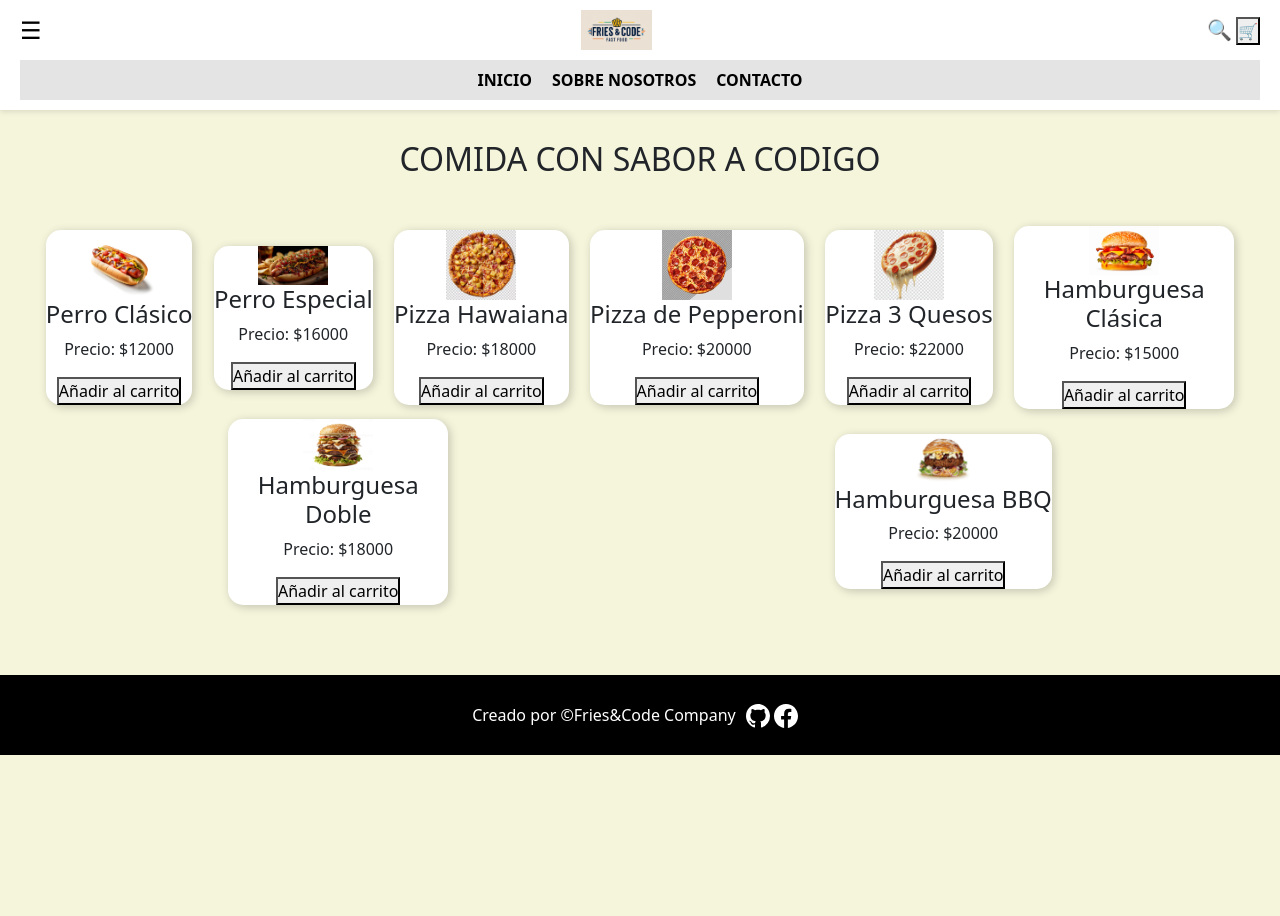
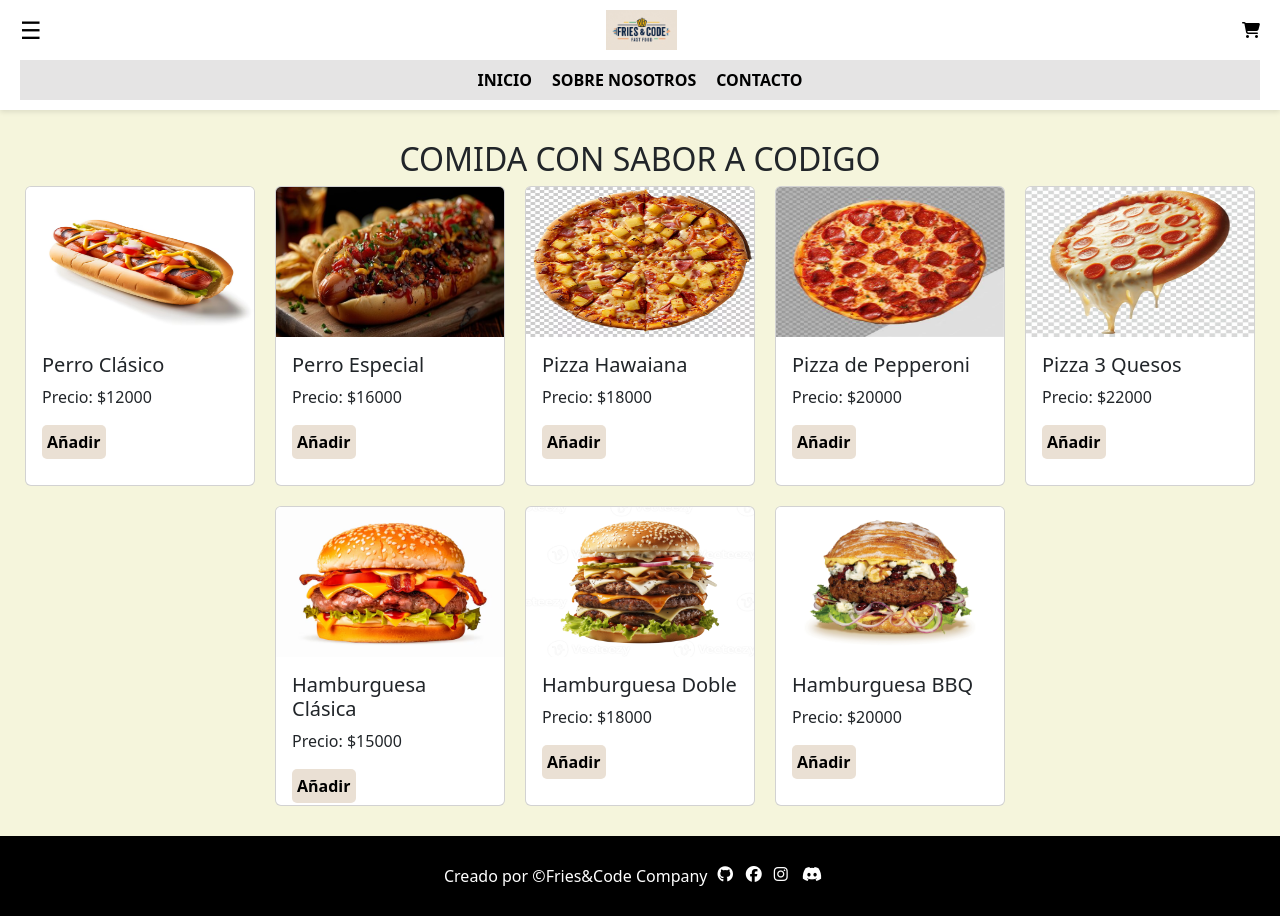
Before and after one commit to JeisonGuerrero/Fries-Code, a website: page Fries-Code/asset/paginas/home.html in a window 1280 px wide. Before the commit the page ends 800 px from the top, so only its background shows below. Drawn offline with nearby package versions, Linux system fonts and the light colour scheme.

Commit message:
estilos y codigos cambiados

```diff
--- a/Fries-Code/asset/css/about.css
+++ b/Fries-Code/asset/css/about.css
@@ -6,7 +6,6 @@ body {
 
 main {
   padding: 20px;
-  margin: 30px 0 30px 0;
   text-align: center;
   flex: 1;
   background-color: beige;
--- a/Fries-Code/asset/css/footer.css
+++ b/Fries-Code/asset/css/footer.css
@@ -21,7 +21,7 @@ footer {
   text-decoration: none;
 }
 
-.social-icons a svg{
+.social-icons a i{
   color: white;
   width: 24px;
   height: 24px;
--- a/Fries-Code/asset/css/header.css
+++ b/Fries-Code/asset/css/header.css
@@ -39,3 +39,8 @@ text-decoration: none;
 color: black;
 font-weight: bold;
 }
+
+.icons a button {
+background-color: white;
+border: none;
+}
--- a/Fries-Code/asset/css/home.css
+++ b/Fries-Code/asset/css/home.css
@@ -17,21 +17,17 @@ margin: 30px 0;
 text-align: center;
 }
 
+.card {
+    width: 230px;
+    height: 300px;
+    text-align: start;
+}
+
 #contenedor-productos {
 display: flex;
 flex-wrap: wrap;
-justify-content: space-around;
-gap: 10px;
-padding: 40px;
-}
-
-.producto {
-background-color: white;
-border-radius: 15px;
-margin: auto;
-text-align: center;
-box-shadow: 2px 2px 10px rgba(0,0,0,0.2);
-max-width: 220px;
+justify-content: center;
+gap: 20px;
 }
 
 #carrito-flotante {
@@ -83,3 +79,16 @@ display: none;
 #lista-carrito li {
 margin-bottom: 10px;
 }
+
+.btn-agregar {
+background-color: #eae0d4;
+padding: 5px;
+border: none;
+border-radius: 5px;
+font-weight: bold;
+}
+
+.btn-agregar:hover {
+background-color: #d4cfc4;
+cursor: pointer;
+}
--- a/Fries-Code/asset/css/index.css
+++ b/Fries-Code/asset/css/index.css
@@ -6,15 +6,28 @@ body {
     font-family: Arial, sans-serif;
     margin: 0;
     padding: 0;
+    background-image: url('https://i.pinimg.com/originals/b2/08/51/b20851fd9fddf42be7f2d67d32b7ac43.gif');
+    background-repeat: no-repeat;
+    background-size: cover;
   }
 
-  header {
-    width: 100%; /* Ocupa todo el ancho */
-    height: 50vh; /* Ocupa toda la altura de la ventana */
-    background-image: url('/Fries-Code/asset/img/Logo.jpg'); /* Ruta de tu imagen */
-    background-size: contain; /* Asegura que la imagen cubra todo el espacio */
-    background-position: center; /* Centra la imagen */
-    background-repeat: no-repeat; /* Evita que la imagen se repita */
+  main {
+    display: flex;
+    flex-direction: column;
+    align-items: center;
+    justify-content: center;
+    min-height: 90vh;
+  }
+
+  h1 {
+    color: #051a3e; /* Cambia el color del texto */
+  }
+
+  img {
+    margin: 20px;
+    width: 250px;
+    height: 180px;
+    border-radius: 5%;
   }
 
   .butom{
@@ -22,30 +35,16 @@ body {
     margin: 10px;
   }
 
+  .butom a{
+    text-decoration: none; /* Quita el subrayado del enlace */
+  }
+
   button{
     background-color: #39295c; /* Cambia el color de fondo del botón */
     color: white; /* Cambia el color del texto */
     padding: 15px 30px; /* Ajusta el tamaño del botón: alto y ancho */
-    margin: 50px 0 50px 0;
-    font-size: 50px; /* Cambia el tamaño de la fuente */
+    font-size: 20px; /* Cambia el tamaño de la fuente */
     border: none; /* Quita el borde */
     border-radius: 30px; /* Redondea las esquinas del botón */
     cursor: pointer; /* Cambia el cursor al pasar sobre el botón */
   }
-
-  main {
-    padding: 20px;
-    margin: 30px 0 30px 0;
-    text-align: center;
-    flex: 1
-  }
-
-  footer {
-    background-color: #222;
-    color: white;
-    padding: 10px;
-  }
-
-  footer p{
-    text-align: center;
-  }
--- a/Fries-Code/asset/index.html
+++ b/Fries-Code/asset/index.html
@@ -4,30 +4,24 @@
     <meta charset="UTF-8">
     <meta name="viewport" content="width=device-width, initial-scale=1.0">
     <link href="https://cdn.jsdelivr.net/npm/bootstrap@5.3.5/dist/css/bootstrap.min.css" rel="stylesheet" integrity="sha384-SgOJa3DmI69IUzQ2PVdRZhwQ+dy64/BUtbMJw1MZ8t5HZApcHrRKUc4W0kG879m7" crossorigin="anonymous">
+    <link rel="stylesheet" href="https://cdnjs.cloudflare.com/ajax/libs/font-awesome/6.5.0/css/all.min.css">
     <link rel="stylesheet" href="/Fries-Code/asset/css/index.css">
+    <link rel="stylesheet" href="/Fries-Code/asset/css/footer.css">
     <title>Fries & Code</title>
 </head>
 <body>
-    <header></header>
-
     <main>
-        <h1>Bienvenidos a nuestra APP!</h1>
-
+        <img src="/Fries-Code/asset/img/Logo.jpg" alt="logo" class="logo">
+        <h1>Bienvenidos a la nueva experiencia de sabores!</h1>
         <div class="butom">
             <a href="./paginas/home.html">
-                <button class="home">home</button>
-              </a>
-              <a href="./paginas/about.html">
-                <button class="about">about</button>
+                <button class="home">¡ Iniciar !</button>
               </a>
         </div>
 
     </main>
 
-    <footer>
-
-        <p>&copy; 2025 Comida Fries & code. Todos los derechos reservados.</p>
-
-    </footer>
+    <div id="template-footer"></div>
+    <script src="/Fries-Code/asset/js/estaticos.js"></script>
 </body>
 </html>
--- a/Fries-Code/asset/js/carrito-flotante.js
+++ b/Fries-Code/asset/js/carrito-flotante.js
@@ -4,7 +4,7 @@ document.addEventListener("DOMContentLoaded", () => {
     const lista = document.getElementById("lista-carrito");
     const totalSpan = document.getElementById("total-carrito");
 
-    if (!iconoCarrito || !carritoBox) return;
+    if (!iconoCarrito && !carritoBox) return console.log("No se encontraron los elementos del carrito.");
 
     // Usamos una función flecha para evitar que se llame antes de declarar
     iconoCarrito.addEventListener("click", () => window.mostrarCarrito());
--- a/Fries-Code/asset/js/menu.js
+++ b/Fries-Code/asset/js/menu.js
@@ -8,10 +8,14 @@ document.addEventListener("DOMContentLoaded", () => {
       tarjeta.classList.add("producto");
 
       tarjeta.innerHTML = `
-        <img src="${prod.imagen}" alt="${prod.nombre}" width="70">
-        <h4>${prod.nombre}</h4>
-        <p>Precio: $${prod.precio}</p>
-        <button class="btn-agregar">Añadir al carrito</button>
+        <div class="card">
+          <img class="card-img-top" src="${prod.imagen}" alt="${prod.nombre}" height="150">
+          <div class="card-body">
+            <h5 class="card-title">${prod.nombre}</h4>
+            <p class="card-text">Precio: $${prod.precio}</p>
+            <button class="btn-agregar">Añadir</button>
+          </div>
+        </div>
       `;
 
       const boton = tarjeta.querySelector(".btn-agregar");
--- a/Fries-Code/asset/paginas/Estaticos/footer.html
+++ b/Fries-Code/asset/paginas/Estaticos/footer.html
@@ -2,14 +2,16 @@
   <span>Creado por &copy;Fries&Code Company</span>
   <div class="social-icons">
     <a href="https://github.com/JeisonGuerrero/Fries-Code">
-      <svg xmlns="http://www.w3.org/2000/svg" fill="currentColor" class="bi bi-github" viewBox="0 0 16 16">
-        <path d="M8 0C3.58 0 0 3.58 0 8c0 3.54 2.29 6.53 5.47 7.59.4.07.55-.17.55-.38 0-.19-.01-.82-.01-1.49-2.01.37-2.53-.49-2.69-.94-.09-.23-.48-.94-.82-1.13-.28-.15-.68-.52-.01-.53.63-.01 1.08.58 1.23.82.72 1.21 1.87.87 2.33.66.07-.52.28-.87.51-1.07-1.78-.2-3.64-.89-3.64-3.95 0-.87.31-1.59.82-2.15-.08-.2-.36-1.02.08-2.12 0 0 .67-.21 2.2.82.64-.18 1.32-.27 2-.27s1.36.09 2 .27c1.53-1.04 2.2-.82 2.2-.82.44 1.1.16 1.92.08 2.12.51.56.82 1.27.82 2.15 0 3.07-1.87 3.75-3.65 3.95.29.25.54.73.54 1.48 0 1.07-.01 1.93-.01 2.2 0 .21.15.46.55.38A8.01 8.01 0 0 0 16 8c0-4.42-3.58-8-8-8"/>
-      </svg>
+      <i class="fa-brands fa-github"></i>
     </a>
     <a href="https://facebook.com">
-      <svg xmlns="http://www.w3.org/2000/svg" fill="currentColor" class="bi bi-facebook" viewBox="0 0 16 16">
-        <path d="M16 8.049c0-4.446-3.582-8.05-8-8.05C3.58 0-.002 3.603-.002 8.05c0 4.017 2.926 7.347 6.75 7.951v-5.625h-2.03V8.05H6.75V6.275c0-2.017 1.195-3.131 3.022-3.131.876 0 1.791.157 1.791.157v1.98h-1.009c-.993 0-1.303.621-1.303 1.258v1.51h2.218l-.354 2.326H9.25V16c3.824-.604 6.75-3.934 6.75-7.951"/>
-      </svg>
+      <i class="fa-brands fa-facebook"></i>
+    </a>
+    <a href="https://instagram.com">
+      <i class="fa-brands fa-instagram"></i>
+    </a>
+    <a href="https://discord.com">
+      <i class="fa-brands fa-discord"></i>
     </a>
   </div>
 </footer>
--- a/Fries-Code/asset/paginas/Estaticos/header.html
+++ b/Fries-Code/asset/paginas/Estaticos/header.html
@@ -3,11 +3,14 @@
     <!-- ENCABEZADO -->
     <div class="top-bar">
         <button class="menu-btn">☰</button>
-        <img src="/Fries-Code/asset/img/Logo.jpg" alt="Fries & Code Logo" class="logo">
+        <a href="/Fries-Code/asset/index.html">
+            <img src="/Fries-Code/asset/img/Logo.jpg" alt="Fries & Code Logo" class="logo">
+        </a>
         <!-- DEJO LOS ICONOS COMO GUIA PARA EL BACK -->
         <div class="icons">
-            <span>🔍</span>
-            <button id="icono-carrito">🛒</button>
+            <a href="/Fries-Code/asset/paginas/pago.html">
+                <button id="icono-carrito"><i class="fa-solid fa-cart-shopping"></i></button>
+            </a>
         </div>
     </div>
     <nav class="navbar">
@@ -17,3 +20,5 @@
     </nav>
 
 </header>
+
+<script src="/Fries-Code/asset/js/carrito-flotante.js"></script>
--- a/Fries-Code/asset/paginas/home.html
+++ b/Fries-Code/asset/paginas/home.html
@@ -4,6 +4,7 @@
     <meta charset="UTF-8">
     <meta name="viewport" content="width=device-width, initial-scale=1.0">
     <link href="https://cdn.jsdelivr.net/npm/bootstrap@5.3.5/dist/css/bootstrap.min.css" rel="stylesheet" integrity="sha384-SgOJa3DmI69IUzQ2PVdRZhwQ+dy64/BUtbMJw1MZ8t5HZApcHrRKUc4W0kG879m7" crossorigin="anonymous">
+    <link rel="stylesheet" href="https://cdnjs.cloudflare.com/ajax/libs/font-awesome/6.5.0/css/all.min.css">
     <link rel="stylesheet" href="/Fries-Code/asset/css/home.css">
     <link rel="stylesheet" href="/Fries-Code/asset/css/footer.css">
     <link rel="stylesheet" href="/Fries-Code/asset/css/header.css">
--- a/package.json
+++ b/package.json
@@ -1,5 +1,6 @@
 {
   "dependencies": {
-    "bootstrap-icons": "^1.11.3"
+    "bootstrap-icons": "^1.11.3",
+    "bootstrap": "^5.3.5"
   }
 }
```
Also changed, not shown: Fries-Code/asset/paginas/contact.html (+1 -0 lines).
